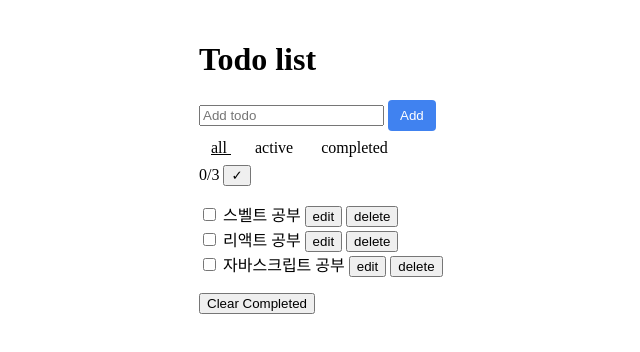
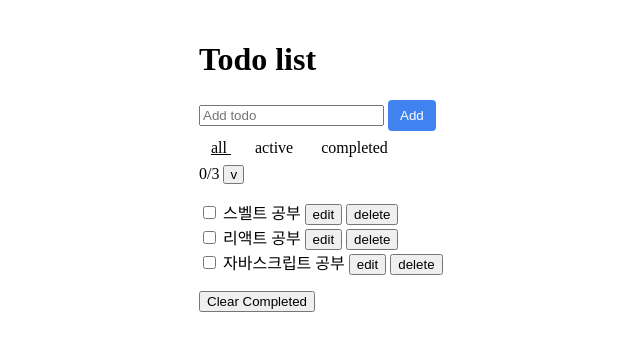
Before and after one commit to wkqkel/practice, a Svelte app: page / in a window 1280 px wide. Shown: the top 352 px of the page, without its empty margins (281-921 px from the left). Built offline with nearby package versions, Linux system fonts and the light colour scheme.

Commit message:
FEAT: all complete -> all toggle

```diff
--- a/src/App.svelte
+++ b/src/App.svelte
@@ -35,8 +35,8 @@
     todos = todos.filter((todo) => !todo.done);
   }
 
-  function handleAllCompleteTodo() {
-    todos = todos.map((todo) => ({ ...todo, done: true }));
+  function handleAllToggleTodo(e) {
+    todos = todos.map((todo) => ({ ...todo, done: e.target.checked }));
   }
 
   function makeFilteredTodos(tab, todos) {
@@ -55,10 +55,13 @@
   <div class="todo">
     <h1>Todo list</h1>
     <AddTodo on:add={handelAddTodo} />
-    <Filters bind:currentTab={currentTab} />
+    <Filters bind:currentTab />
     <div>
       <span>{remaining}/{filteredTodos.length}</span>
-      <button on:click={handleAllCompleteTodo}>✓</button>
+      <input type="checkbox" on:click={handleAllToggleTodo} id="all" />
+      <button>
+        <label for="all">v</label>
+      </button>
     </div>
     <ul>
       {#each filteredTodos as todo (todo.id)}
@@ -81,4 +84,13 @@
     width: 320px;
     padding: 20px;
   }
+  input[type="checkbox"] {
+    display: none;
+  }
+  button:has(label[for="all"]) {
+    padding: 0;
+  }
+  label[for="all"] {
+    padding: 5px;
+  }
 </style>
```
